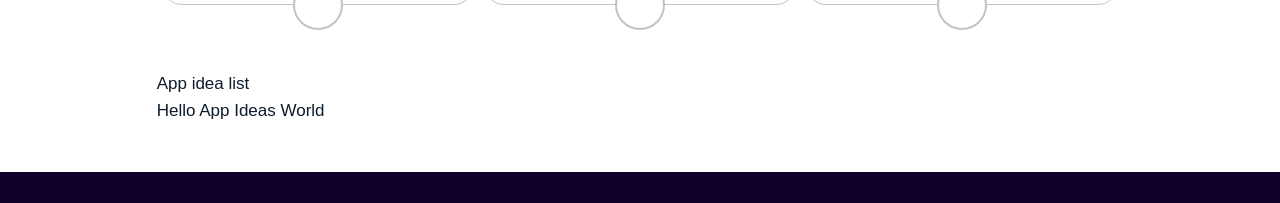
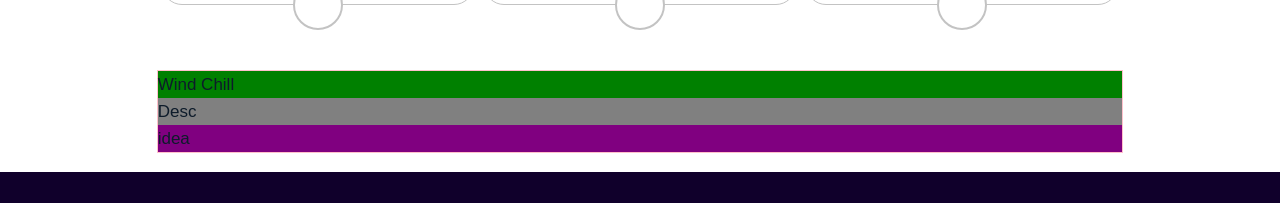
Before and after one commit to chingu-voyages/v38-geckos-team-04, a React (Create React App) app in the folder frontend/: page / in a window 1280 px wide. Shown: the part 1048-1251 px from the top of the page. Built offline with nearby package versions, Linux system fonts and the light colour scheme; a web font is replaced by a local one.

Commit message:
Created Result and ResultsList component files and html structure

```diff
--- a/frontend/src/components/Main.js
+++ b/frontend/src/components/Main.js
@@ -8,7 +8,6 @@ function Main() {
             <main className='main'>
                 <SearchForm />
                 <ResultsList />
-                <p>Hello App Ideas World</p>
             </main>
         </Fragment>
 }
--- /dev/null
+++ b/frontend/src/components/Result.js
@@ -0,0 +1,21 @@
+import { Fragment } from "react";
+import '../sass/components/result.scss';
+import '../sass/base/typography.scss';
+
+const Result = () => (
+    <Fragment>
+            <div class="result">
+                <div class="result__name">
+                    Wind Chill
+                </div>
+                <div class="result__description">
+                    Desc
+                </div>
+                <div class="result__link">
+                    idea
+                </div>
+            </div>
+    </Fragment>
+)
+
+export default Result;
--- a/frontend/src/components/ResultsList.js
+++ b/frontend/src/components/ResultsList.js
@@ -1,7 +1,14 @@
+import { Fragment } from "react";
+import '../sass/components/resultslist.scss';
+import '../sass/base/typography.scss';
+import Result from './Result';
+
 const ResultsList = () => (
-    <div>
-        App idea list
-    </div>
+    <Fragment>
+        <div className="results">
+            <Result />
+        </div>
+    </Fragment>
 )
 
 export default ResultsList;
--- /dev/null
+++ b/frontend/src/sass/components/result.scss
@@ -0,0 +1,19 @@
+@import "../abstract/variables.scss";
+@import "../abstract/mixins.scss";
+
+.result {
+
+    border: 1px solid pink;
+
+    &__name {
+        background-color: green;
+    }
+
+    &__description {
+        background-color: gray;
+    }
+
+    &__link {
+        background-color: purple;
+    }
+}
--- /dev/null
+++ b/frontend/src/sass/components/resultslist.scss
@@ -0,0 +1,11 @@
+@import "../abstract/variables.scss";
+@import "../abstract/mixins.scss";
+
+.result-container {
+  text-align: center;
+
+  @include breakpoint(47.5em) {
+    display: flex;
+    text-align: left;
+ }
+}
```
